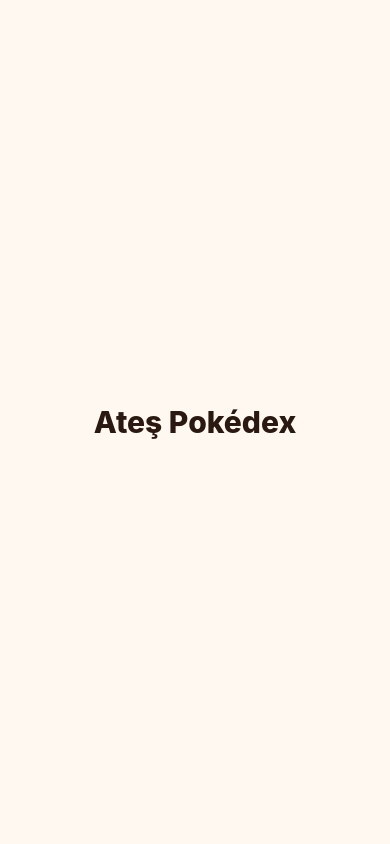
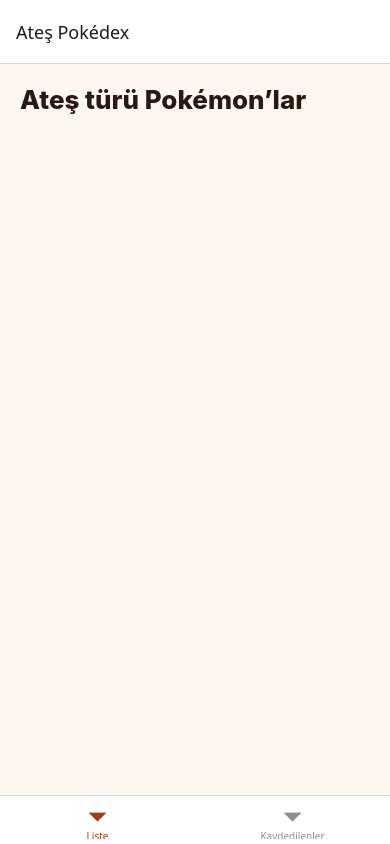
Before and after one commit to alisolmazz/bsm447-odev-B221210024, a React Native app: screen / in a window 390 px wide. Built offline with nearby package versions, Linux system fonts and the light colour scheme.

Commit message:
Liste ve Kaydedilenler sekmeleri ile Detay navigasyonunu kur

```diff
--- a/App.tsx
+++ b/App.tsx
@@ -1,16 +1,60 @@
-import { StatusBar } from 'expo-status-bar';
+import { createBottomTabNavigator } from '@react-navigation/bottom-tabs';
+import { NavigationContainer } from '@react-navigation/native';
+import { createNativeStackNavigator } from '@react-navigation/native-stack';
 import { StyleSheet, Text, View } from 'react-native';
 
-export default function App() {
+type StackRoutes = { Tabs: undefined; Detail: { name: string } };
+type TabRoutes = { List: undefined; Saved: undefined };
+
+const Stack = createNativeStackNavigator<StackRoutes>();
+const Tabs = createBottomTabNavigator<TabRoutes>();
+
+function ListScreen() {
   return (
     <View style={styles.screen}>
-      <Text accessibilityRole="header" style={styles.title}>Ateş Pokédex</Text>
-      <StatusBar style="dark" />
+      <Text style={styles.title}>Ateş türü Pokémon’lar</Text>
     </View>
   );
 }
 
+function SavedScreen() {
+  return (
+    <View style={styles.screen}>
+      <Text style={styles.body}>Henüz kayıt yok.</Text>
+    </View>
+  );
+}
+
+function DetailScreen() {
+  return (
+    <View style={styles.screen}>
+      <Text style={styles.title}>Pokémon detayı</Text>
+    </View>
+  );
+}
+
+function HomeTabs() {
+  return (
+    <Tabs.Navigator screenOptions={{ tabBarActiveTintColor: '#a33a18' }}>
+      <Tabs.Screen name="List" component={ListScreen} options={{ title: 'Liste', headerTitle: 'Ateş Pokédex' }} />
+      <Tabs.Screen name="Saved" component={SavedScreen} options={{ title: 'Kaydedilenler' }} />
+    </Tabs.Navigator>
+  );
+}
+
+export default function App() {
+  return (
+    <NavigationContainer>
+      <Stack.Navigator>
+        <Stack.Screen name="Tabs" component={HomeTabs} options={{ headerShown: false }} />
+        <Stack.Screen name="Detail" component={DetailScreen} options={{ title: 'Detay' }} />
+      </Stack.Navigator>
+    </NavigationContainer>
+  );
+}
+
 const styles = StyleSheet.create({
-  screen: { flex: 1, alignItems: 'center', justifyContent: 'center', backgroundColor: '#fff8f1' },
-  title: { color: '#291910', fontSize: 30, fontWeight: '800' },
+  screen: { flex: 1, padding: 20, backgroundColor: '#fff8f1' },
+  title: { color: '#291910', fontSize: 26, fontWeight: '800' },
+  body: { color: '#291910', fontSize: 16 },
 });
```
Also changed, not shown: package.json (+6 -1 lines), 1 other file (tests, documents, lock files or other folders).
